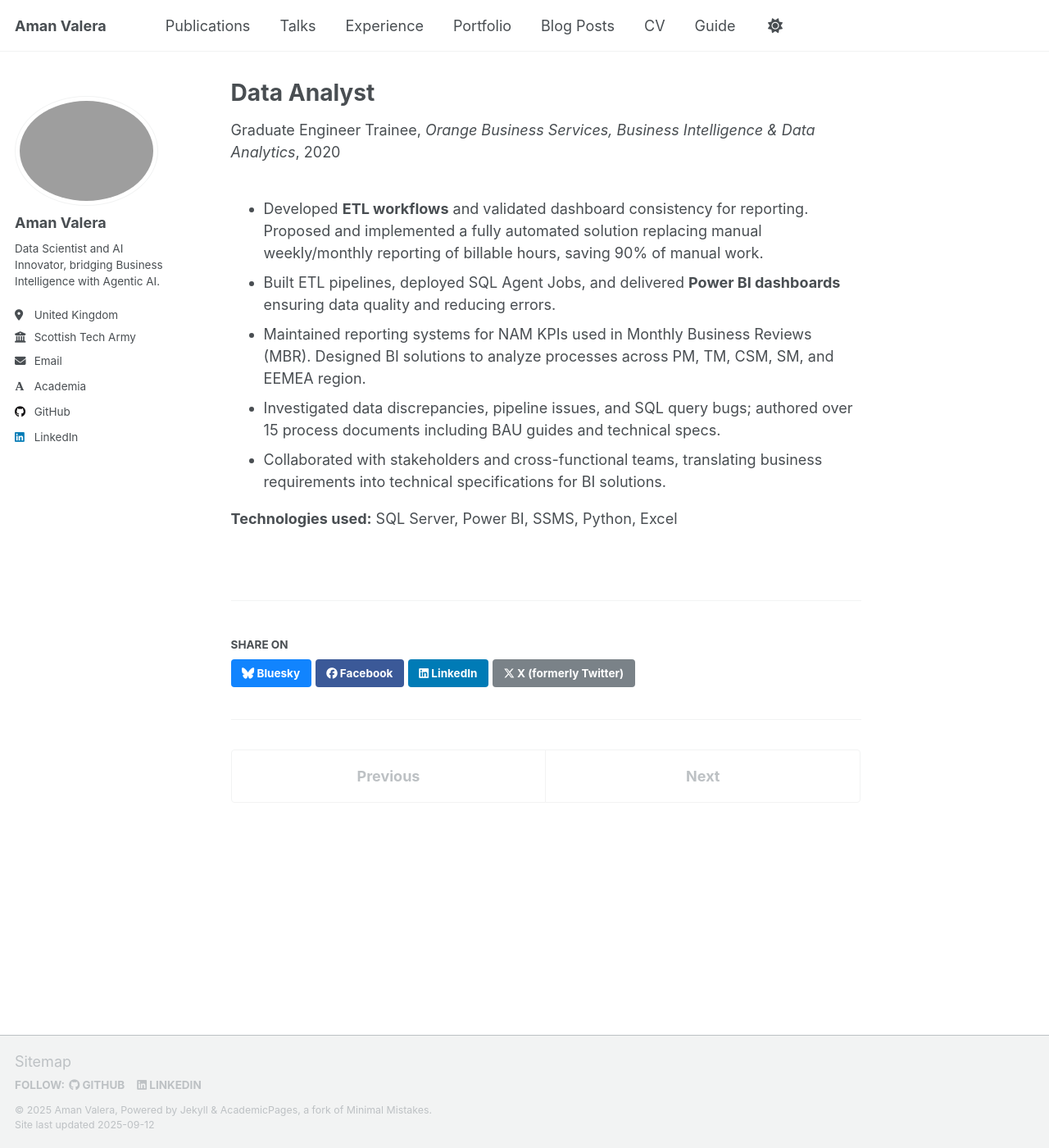
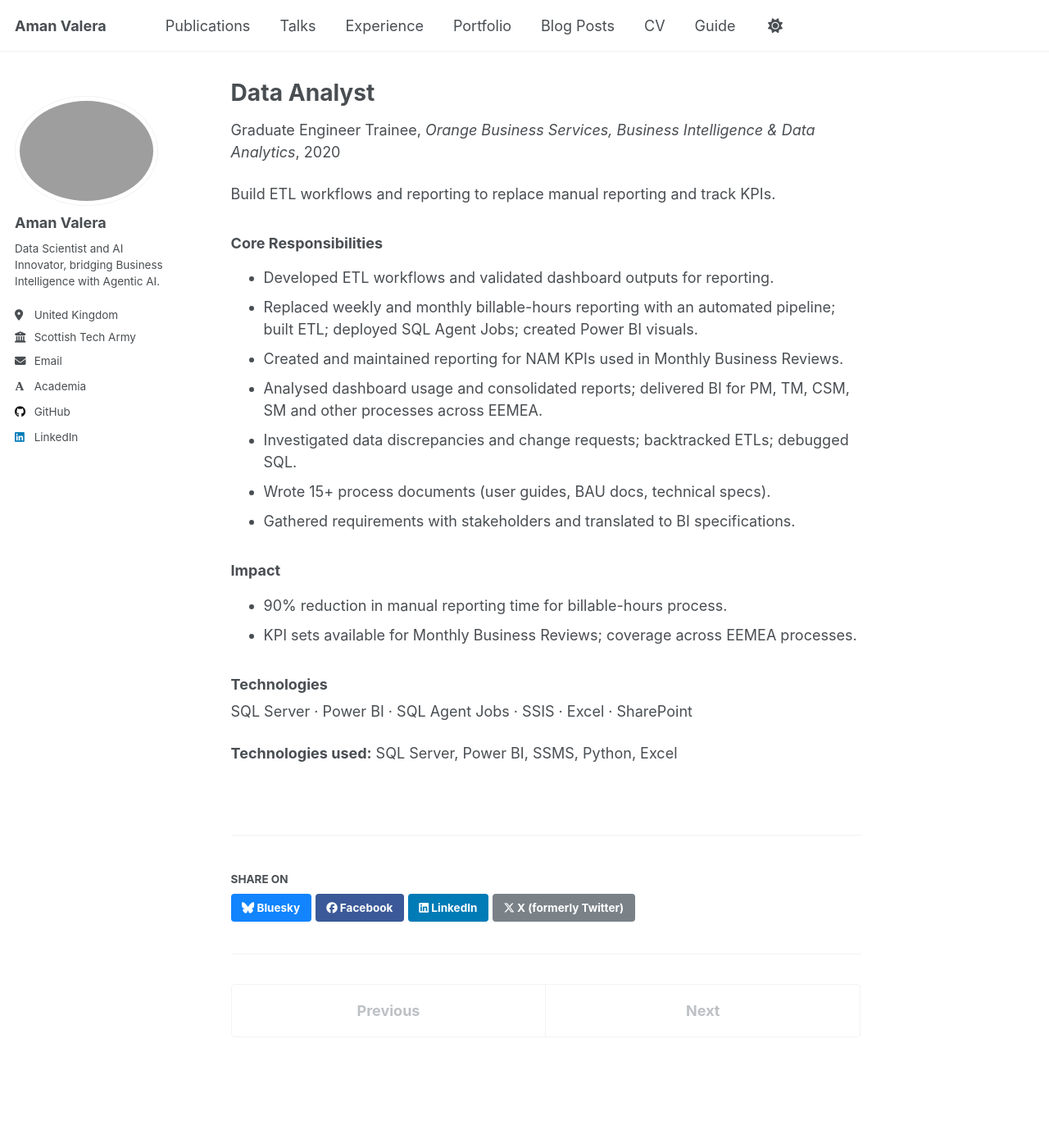
Before and after one commit to amanvalera/amanvalera.github.io, a Jekyll site: the page built from _experience/2020-data-analyst.md, in a window 1280 px wide and 1400 px high. Shown: the whole window at 82% size. Built offline with Jekyll 4.4.1, drawn with Linux system fonts in a browser that asks for light colours; some web fonts are replaced; a script that is not in the unit is left out.

Commit message:
Update 2020-data-analyst.md

```diff
--- a/_experience/2020-data-analyst.md
+++ b/_experience/2020-data-analyst.md
@@ -11,10 +11,22 @@
   teaser: "orange-business-logo.jpg"
 ---
 
-- Developed **ETL workflows** and validated dashboard consistency for reporting. Proposed and implemented a fully automated solution replacing manual weekly/monthly reporting of billable hours, saving 90% of manual work.
-- Built ETL pipelines, deployed SQL Agent Jobs, and delivered **Power BI dashboards** ensuring data quality and reducing errors.
-- Maintained reporting systems for NAM KPIs used in Monthly Business Reviews (MBR). Designed BI solutions to analyze processes across PM, TM, CSM, SM, and EEMEA region.
-- Investigated data discrepancies, pipeline issues, and SQL query bugs; authored over 15 process documents including BAU guides and technical specs.
-- Collaborated with stakeholders and cross-functional teams, translating business requirements into technical specifications for BI solutions.
+Build ETL workflows and reporting to replace manual reporting and track KPIs.
+
+### Core Responsibilities
+- Developed ETL workflows and validated dashboard outputs for reporting.
+- Replaced weekly and monthly billable-hours reporting with an automated pipeline; built ETL; deployed SQL Agent Jobs; created Power BI visuals.
+- Created and maintained reporting for NAM KPIs used in Monthly Business Reviews.
+- Analysed dashboard usage and consolidated reports; delivered BI for PM, TM, CSM, SM and other processes across EEMEA.
+- Investigated data discrepancies and change requests; backtracked ETLs; debugged SQL.
+- Wrote 15+ process documents (user guides, BAU docs, technical specs).
+- Gathered requirements with stakeholders and translated to BI specifications.
+
+### Impact
+- 90% reduction in manual reporting time for billable-hours process.
+- KPI sets available for Monthly Business Reviews; coverage across EEMEA processes.
+
+### Technologies
+SQL Server · Power BI · SQL Agent Jobs · SSIS · Excel · SharePoint
 
 **Technologies used:** SQL Server, Power BI, SSMS, Python, Excel
```
